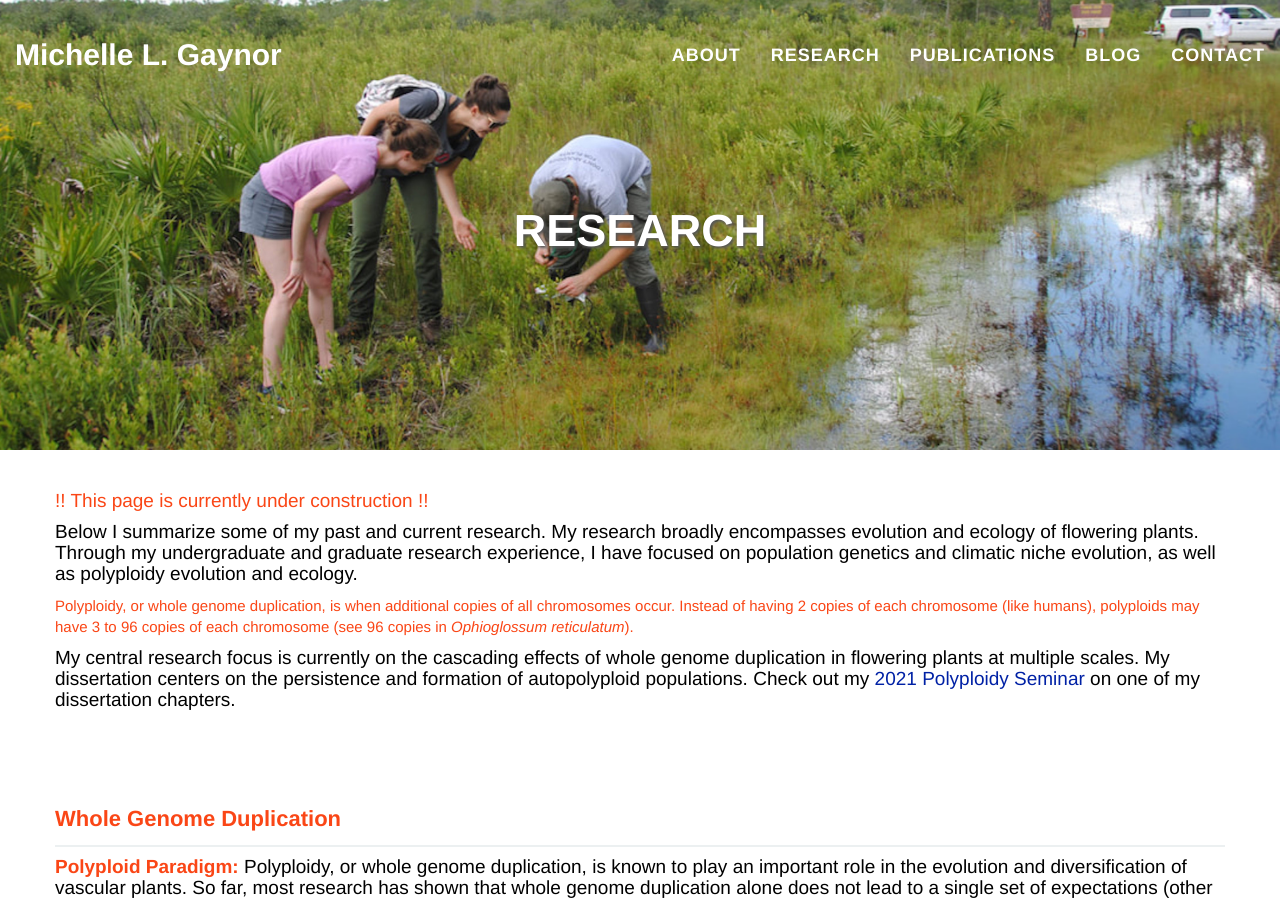
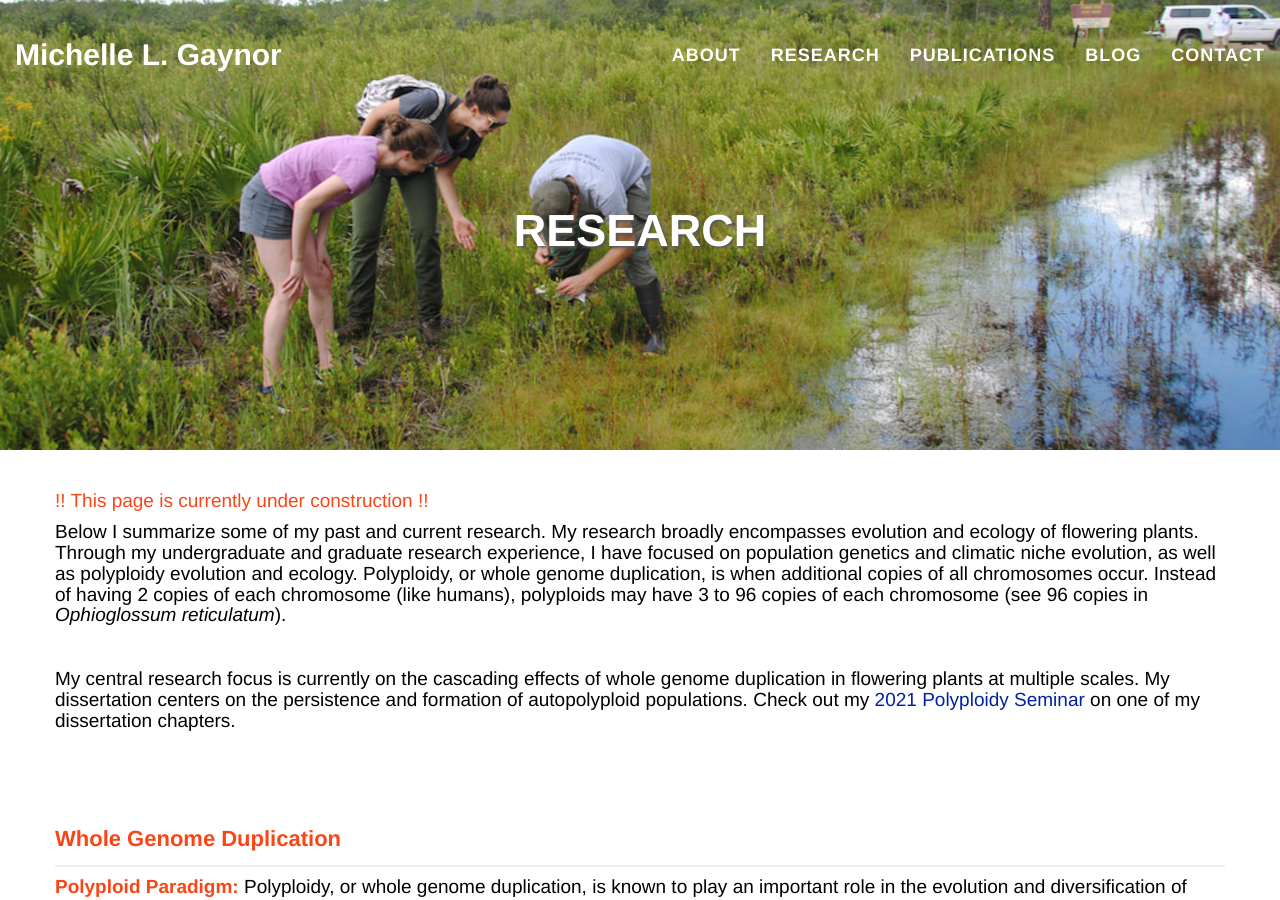
Before and after one commit to mgaynor1/mgaynor1.github.io, a Jekyll site: the page built from research.html, in a window 1280 px wide and 900 px high. Built offline with Jekyll 4.4.1, drawn with Linux system fonts in a browser that asks for light colours; nearby versions of some CDN libraries.

```diff
--- a/research.html
+++ b/research.html
@@ -12,8 +12,7 @@
 		<div class="row">
 		<!-- <div class="col-lg-12 text-center"> -->
 			<h4 style= " text-transform: none; font-weight: 400;"> !! This page is currently under construction !! </h4>
-		    		<h4 style= "color: #000000; text-transform: none; font-weight: 400;"> Below I summarize some of my past and current research. My research broadly encompasses evolution and ecology of flowering plants. Through my undergraduate and graduate research experience, I have focused on population genetics and climatic niche evolution, as well as polyploidy evolution and ecology. </h4>
-		   			  Polyploidy, or whole genome duplication, is when additional copies of all chromosomes occur. Instead of having 2 copies of each chromosome (like humans), polyploids may have 3 to 96 copies of each chromosome (see 96 copies in <i>Ophioglossum reticulatum</i>).</h4>
+		    		<h4 style= "color: #000000; text-transform: none; font-weight: 400;"> Below I summarize some of my past and current research. My research broadly encompasses evolution and ecology of flowering plants. Through my undergraduate and graduate research experience, I have focused on population genetics and climatic niche evolution, as well as polyploidy evolution and ecology. Polyploidy, or whole genome duplication, is when additional copies of all chromosomes occur. Instead of having 2 copies of each chromosome (like humans), polyploids may have 3 to 96 copies of each chromosome (see 96 copies in <i>Ophioglossum reticulatum</i>).</h4>
 		    		<br>
 		    		<h4 style= "color: #000000; text-transform: none; font-weight: 400;"> My central research focus is currently on the cascading effects of whole genome duplication in flowering plants at multiple scales. My dissertation centers on the persistence and formation of autopolyploid populations. Check out my <a href="https://youtu.be/mEvSgXN6jbs?t=1990"> 2021 Polyploidy Seminar </a> on one of my dissertation chapters. </h4>
 		    <!-- </div> -->
```
